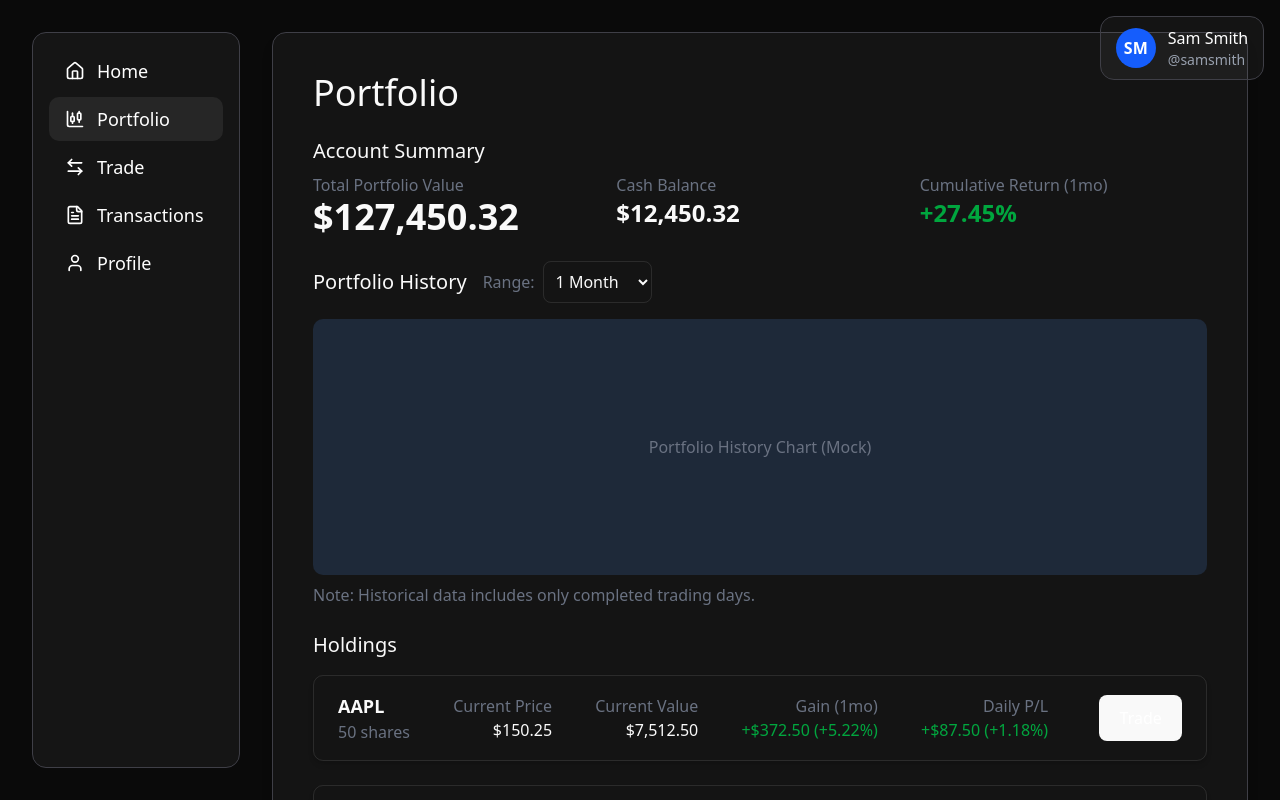
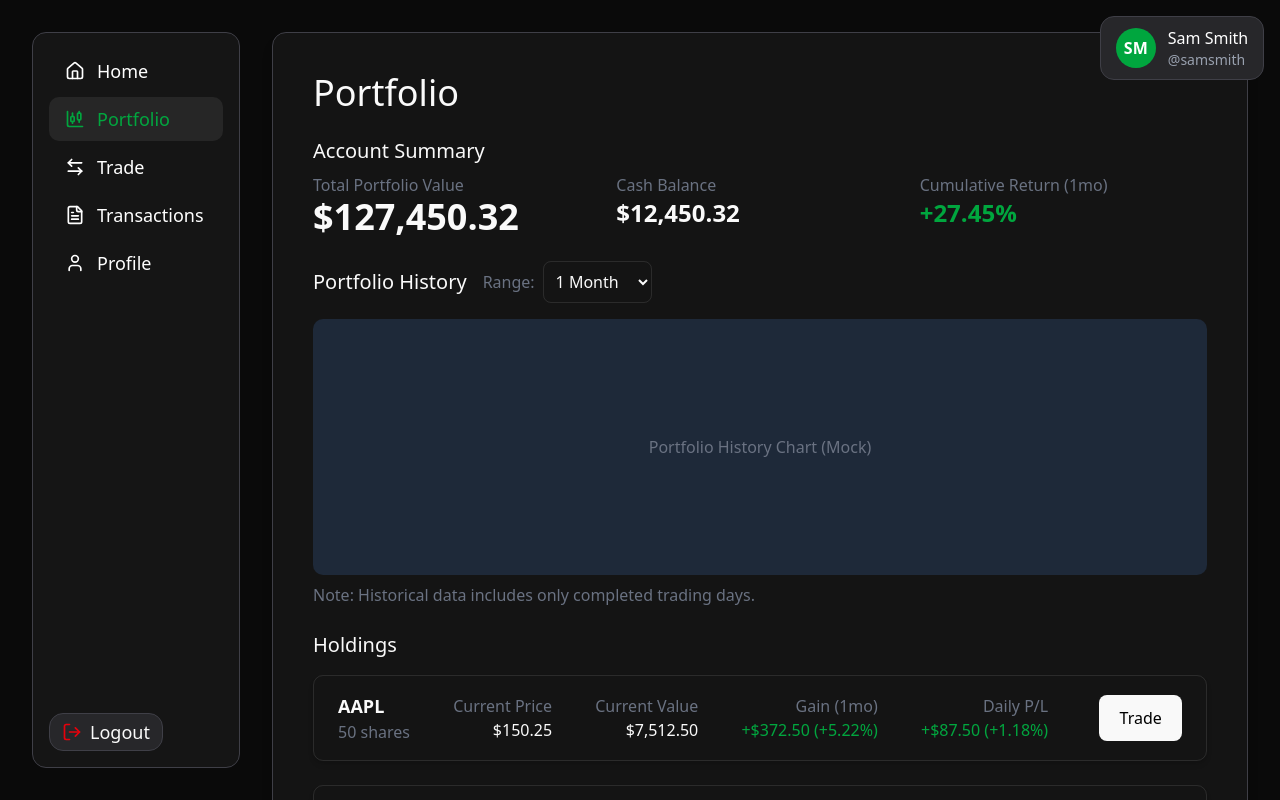
Before and after one commit to connormorrrison/mocktrade, a React (Vite) app in the folder frontend/: page /portfolio in a window 1280 px wide. Built offline with nearby package versions, Linux system fonts and the light colour scheme.

Commit message:
Add Badge component, update UI styling, and enhance navigation

```diff
--- /dev/null
+++ b/frontend/src/components/badge.tsx
@@ -0,0 +1,18 @@
+import React from "react"
+import { cn } from "@/lib/utils"
+
+interface BadgeProps {
+  text: string
+  icon?: React.ReactNode
+  className?: string
+}
+
+export const Badge = ({ text, icon, className }: BadgeProps) => (
+  <span className={cn(
+    "px-3 py-1 rounded-xl text-lg font-normal text-foreground bg-background/30 dark:bg-input/30 border border-gray-300 dark:border-zinc-700 flex items-center gap-2 flex-shrink-0",
+    className
+  )}>
+    {icon}
+    {text}
+  </span>
+)
--- a/frontend/src/components/profile.tsx
+++ b/frontend/src/components/profile.tsx
@@ -42,7 +42,7 @@ export default function Profile() {
   }, []);
 
   return (
-    <div className="fixed top-4 right-4 h-16">
+    <div className="fixed top-4 right-4 h-16 z-50">
       <div
         className={`h-full transition-[width] duration-300 ${isScrolled ? 'group' : ''}`}
         style={{
@@ -60,9 +60,9 @@ export default function Profile() {
           }
         }}
       >
-        <Tile className="h-full w-full overflow-hidden flex items-center justify-center p-0 px-4 py-4">
+        <Tile className="h-full w-full overflow-hidden flex items-center justify-center p-0 px-4 py-4 !bg-zinc-800">
           <div ref={contentRef} className="flex items-center">
-            <div className="w-10 h-10 bg-blue-600 rounded-full flex items-center justify-center flex-shrink-0">
+            <div className="w-10 h-10 bg-green-600 rounded-full flex items-center justify-center flex-shrink-0">
               <span className="text-white text-base font-semibold">SM</span>
             </div>
             <div
--- a/frontend/src/components/sidebar.tsx
+++ b/frontend/src/components/sidebar.tsx
@@ -1,6 +1,7 @@
 import { Link, useLocation } from 'react-router-dom'
 import { Card } from '@/components/ui/card'
-import { House, ChartCandlestick, ArrowLeftRight, FileText, User } from 'lucide-react'
+import { Badge } from '@/components/badge'
+import { House, ChartCandlestick, ArrowLeftRight, FileText, User, LogOut } from 'lucide-react'
 
 export default function Sidebar() {
   const location = useLocation()
@@ -12,6 +13,11 @@ export default function Sidebar() {
     { name: 'Transactions', path: '/transactions', icon: FileText },
     { name: 'Profile', path: '/profile', icon: User },
   ]
+
+  const handleLogout = () => {
+    // Add your logout logic here
+    console.log('Logout clicked')
+  }
 
   return (
     <div className="relative h-full">
@@ -35,8 +41,8 @@ export default function Sidebar() {
                 <li key={item.name}>
                   <Link
                     to={item.path}
-                    className={`flex items-center gap-3 px-4 py-2 rounded-lg text-lg font-normal !text-white hover:bg-accent hover:!text-white ${
-                      isActive ? 'bg-accent' : ''
+                    className={`flex items-center gap-3 px-4 py-2 rounded-lg text-lg font-normal hover:bg-accent transition-colors ${
+                      isActive ? 'bg-accent !text-green-600' : '!text-white hover:!text-white'
                     }`}
                   >
                     <IconComponent size={20} className="flex-shrink-0" />
@@ -47,6 +53,14 @@ export default function Sidebar() {
             })}
           </ul>
         </nav>
+
+        {/* Logout badge at bottom */}
+        <div className="mt-4 flex justify-start">
+          <Badge className="!bg-zinc-800"
+            text="Logout"
+            icon={<LogOut className="text-red-600" style={{width: '1.25rem', height: '1.25rem'}} />}
+          />
+        </div>
       </Card>
     </div>
   )
--- a/frontend/src/pages/PortfolioPage.tsx
+++ b/frontend/src/pages/PortfolioPage.tsx
@@ -165,7 +165,7 @@ export default function PortfolioPage() {
 
                         {/* Trade Button */}
                         <div className="text-right">
-                          <button className="px-6 py-2 mr-2 bg-black text-white text-base hover:bg-gray-800">
+                          <button className="px-6 py-2 mr-2 bg-black dark:bg-white text-white dark:text-black text-base hover:bg-gray-800 dark:hover:bg-gray-200 rounded-md transition-colors">
                             Trade
                           </button>
                         </div>
```
